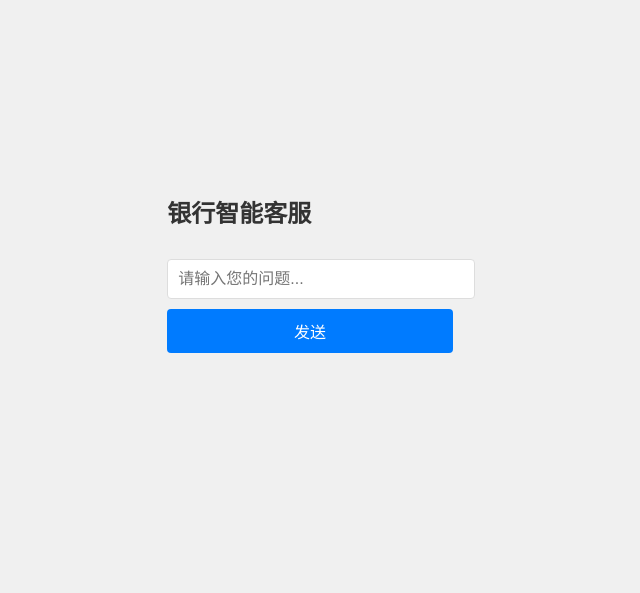
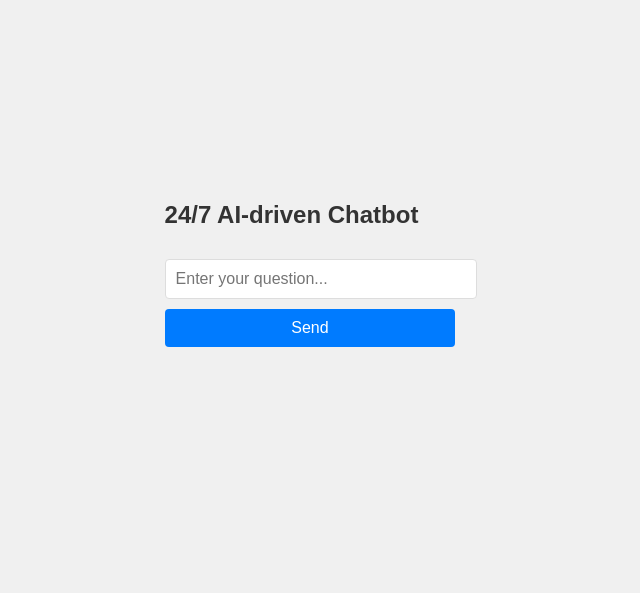
Before and after one commit to jiayouzhuanma/AN6001-Final, a Flask app: page / in a window 1280 px wide. Shown: the part 156-749 px from the top of the page, without its empty margins (330-970 px from the left). Run offline with Flask 3, Linux system fonts and the light colour scheme.

Commit message:
改成英语

```diff
--- a/app/templates/index.html
+++ b/app/templates/index.html
@@ -3,16 +3,16 @@
 <head>
     <meta charset="UTF-8">
     <meta name="viewport" content="width=device-width, initial-scale=1.0">
-    <title>智能客服</title>
+    <title>AI Asistant</title>
     <link rel="stylesheet" href="{{ url_for('static', filename='styles.css') }}">
 </head>
 <body>
     <div class="chat-container">
-        <h2>银行智能客服</h2>
+        <h2>24/7 AI-driven Chatbot</h2>
         <div class="chat-box" id="chatBox"></div>
         <div class="input-area">
-            <input type="text" id="userInput" placeholder="请输入您的问题..." />
-            <button onclick="sendMessage()">发送</button>
+            <input type="text" id="userInput" placeholder="Enter your question..." />
+            <button onclick="sendMessage()">Send</button>
         </div>
     </div>
 
@@ -24,7 +24,7 @@
 
             if (!userMessage) return;
 
-            chatBox.innerHTML += `<div><strong>您:</strong> ${userMessage}</div>`;
+            chatBox.innerHTML += `<div><strong>You:</strong> ${userMessage}</div>`;
 
             fetch("/chat", {
                 method: "POST",
@@ -33,7 +33,7 @@
             })
             .then(response => response.json())
             .then(data => {
-                chatBox.innerHTML += `<div><strong>客服:</strong> ${data.response}</div>`;
+                chatBox.innerHTML += `<div><strong>Agent:</strong> ${data.response}</div>`;
                 chatBox.scrollTop = chatBox.scrollHeight;
             });
 
--- a/run.py
+++ b/run.py
@@ -1,4 +1,4 @@
-from app.routes import app  # 直接从 routes.py 导入 app
+from app.routes import app
 
 if __name__ == "__main__":
     app.run(debug=True)
```
